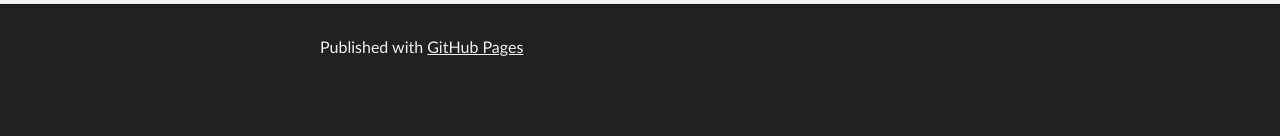
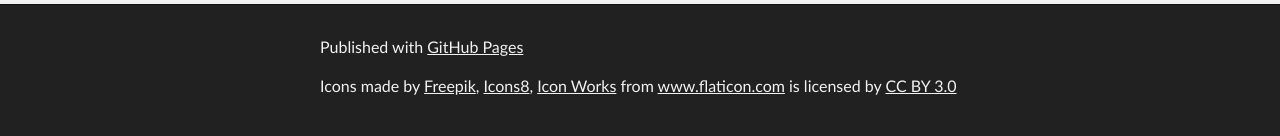
Before and after one commit to udii/udii.github.io, a plain HTML site: page index.html in a window 1280 px wide. Shown: the part 442-578 px from the top of the page. Drawn offline with Linux system fonts and the light colour scheme.

Commit message:
Update index.html

```diff
--- a/index.html
+++ b/index.html
@@ -41,10 +41,9 @@
     <div id="footer_wrap" class="outer">
       <footer class="inner">
         <p>Published with <a href="http://pages.github.com">GitHub Pages</a></p>
+        <p>Icons made by <a href="http://www.freepik.com" title="Freepik">Freepik</a>, <a href="http://www.icons8.com" title="Icons8">Icons8</a>, <a href="http://icon-works.com" title="Icon Works">Icon Works</a> from <a href="http://www.flaticon.com" title="Flaticon">www.flaticon.com</a>
+        is licensed by <a href="http://creativecommons.org/licenses/by/3.0/" title="Creative Commons BY 3.0">CC BY 3.0</a></p>
       </footer>
     </div>
-
-
-
   </body>
 </html>
```
